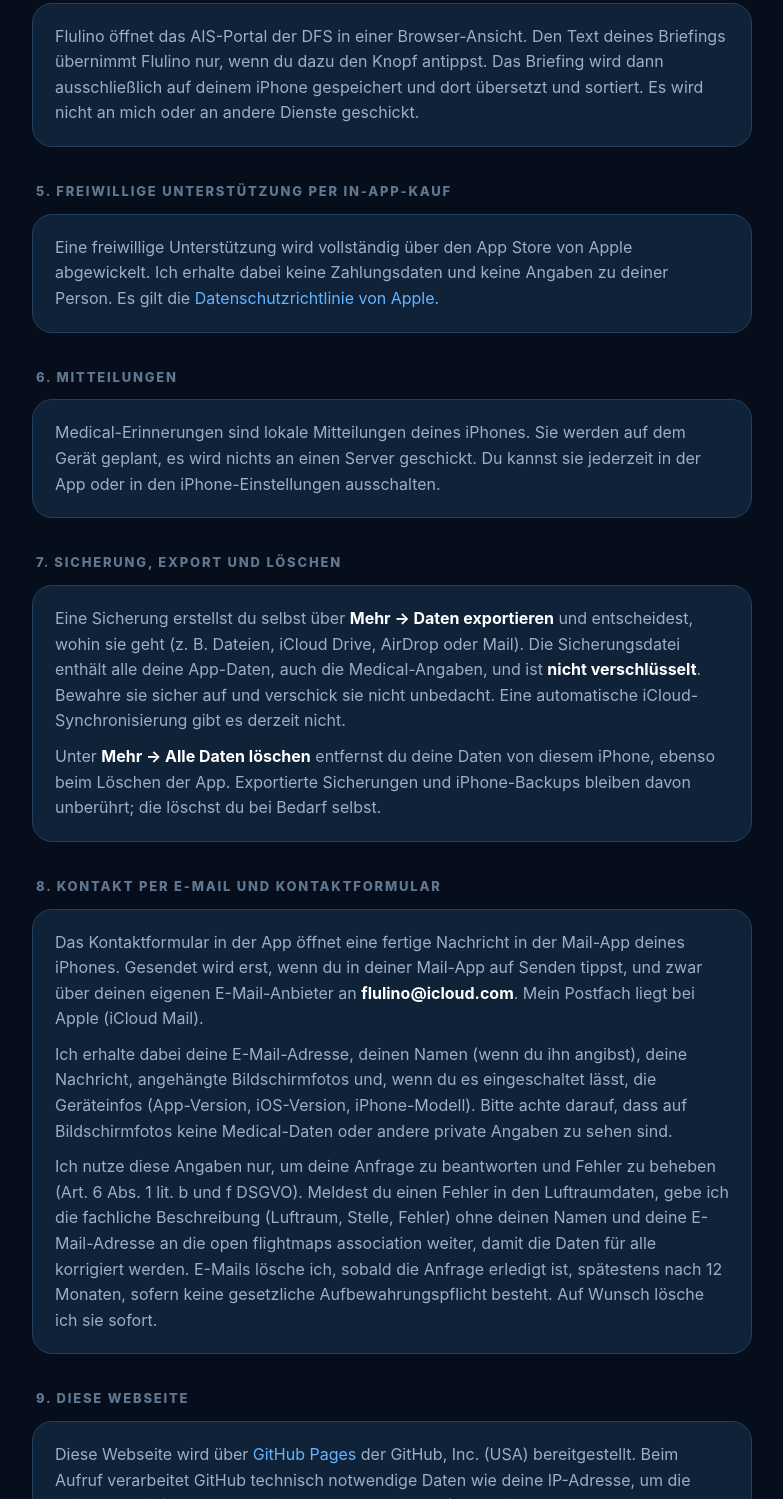
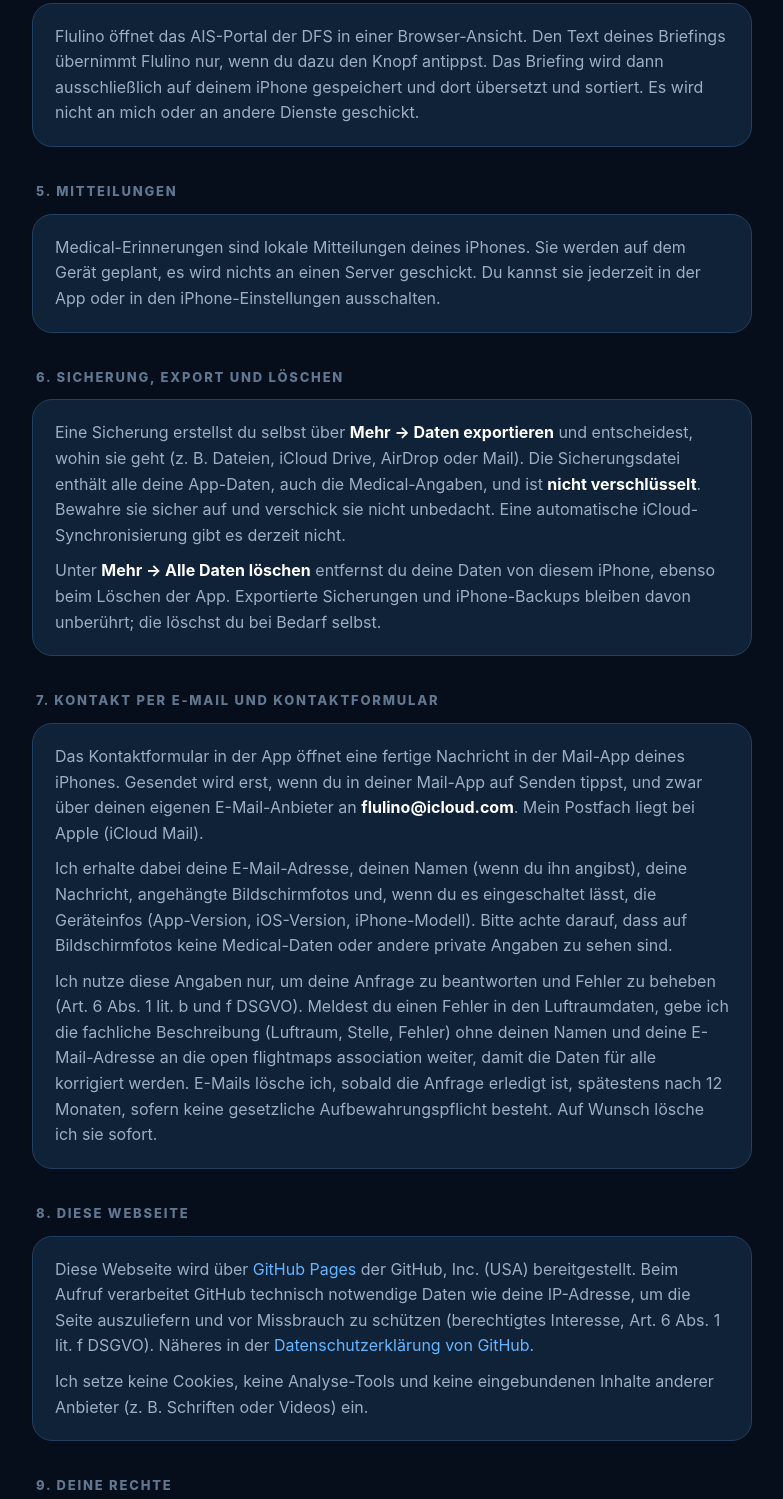
Before and after one commit to Flulino/flulino-web, a plain HTML site: page datenschutz.html in a window 1280 px wide. Shown: the part 2314-3813 px from the top of the page, without its empty margins (248-1031 px from the left). Drawn offline with Linux system fonts and the light colour scheme.

Commit message:
Add files via upload

```diff
--- a/datenschutz.html
+++ b/datenschutz.html
@@ -76,47 +76,42 @@
       <p>Flulino öffnet das AIS-Portal der DFS in einer Browser-Ansicht. Den Text deines Briefings übernimmt Flulino nur, wenn du dazu den Knopf antippst. Das Briefing wird dann ausschließlich auf deinem iPhone gespeichert und dort übersetzt und sortiert. Es wird nicht an mich oder an andere Dienste geschickt.</p>
     </div>
 
-    <h2>5. Freiwillige Unterstützung per In-App-Kauf</h2>
-    <div class="card">
-      <p>Eine freiwillige Unterstützung wird vollständig über den App Store von Apple abgewickelt. Ich erhalte dabei keine Zahlungsdaten und keine Angaben zu deiner Person. Es gilt die <a href="https://www.apple.com/legal/privacy/">Datenschutzrichtlinie von Apple</a>.</p>
-    </div>
-
-    <h2>6. Mitteilungen</h2>
+    <h2>5. Mitteilungen</h2>
     <div class="card">
       <p>Medical-Erinnerungen sind lokale Mitteilungen deines iPhones. Sie werden auf dem Gerät geplant, es wird nichts an einen Server geschickt. Du kannst sie jederzeit in der App oder in den iPhone-Einstellungen ausschalten.</p>
     </div>
 
-    <h2>7. Sicherung, Export und Löschen</h2>
+    <h2>6. Sicherung, Export und Löschen</h2>
     <div class="card">
       <p>Eine Sicherung erstellst du selbst über <b>Mehr → Daten exportieren</b> und entscheidest, wohin sie geht (z. B. Dateien, iCloud Drive, AirDrop oder Mail). Die Sicherungsdatei enthält alle deine App-Daten, auch die Medical-Angaben, und ist <b>nicht verschlüsselt</b>. Bewahre sie sicher auf und verschick sie nicht unbedacht. Eine automatische iCloud-Synchronisierung gibt es derzeit nicht.</p>
       <p>Unter <b>Mehr → Alle Daten löschen</b> entfernst du deine Daten von diesem iPhone, ebenso beim Löschen der App. Exportierte Sicherungen und iPhone-Backups bleiben davon unberührt; die löschst du bei Bedarf selbst.</p>
     </div>
 
-    <h2>8. Kontakt per E-Mail und Kontaktformular</h2>
+    <h2>7. Kontakt per E-Mail und Kontaktformular</h2>
     <div class="card">
       <p>Das Kontaktformular in der App öffnet eine fertige Nachricht in der Mail-App deines iPhones. Gesendet wird erst, wenn du in deiner Mail-App auf Senden tippst, und zwar über deinen eigenen E-Mail-Anbieter an <b>flulino@icloud.com</b>. Mein Postfach liegt bei Apple (iCloud Mail).</p>
       <p>Ich erhalte dabei deine E-Mail-Adresse, deinen Namen (wenn du ihn angibst), deine Nachricht, angehängte Bildschirmfotos und, wenn du es eingeschaltet lässt, die Geräteinfos (App-Version, iOS-Version, iPhone-Modell). Bitte achte darauf, dass auf Bildschirmfotos keine Medical-Daten oder andere private Angaben zu sehen sind.</p>
       <p>Ich nutze diese Angaben nur, um deine Anfrage zu beantworten und Fehler zu beheben (Art. 6 Abs. 1 lit. b und f DSGVO). Meldest du einen Fehler in den Luftraumdaten, gebe ich die fachliche Beschreibung (Luftraum, Stelle, Fehler) ohne deinen Namen und deine E-Mail-Adresse an die open flightmaps association weiter, damit die Daten für alle korrigiert werden. E-Mails lösche ich, sobald die Anfrage erledigt ist, spätestens nach 12 Monaten, sofern keine gesetzliche Aufbewahrungspflicht besteht. Auf Wunsch lösche ich sie sofort.</p>
     </div>
 
-    <h2>9. Diese Webseite</h2>
+    <h2>8. Diese Webseite</h2>
     <div class="card">
       <p>Diese Webseite wird über <a href="https://pages.github.com">GitHub Pages</a> der GitHub, Inc. (USA) bereitgestellt. Beim Aufruf verarbeitet GitHub technisch notwendige Daten wie deine IP-Adresse, um die Seite auszuliefern und vor Missbrauch zu schützen (berechtigtes Interesse, Art. 6 Abs. 1 lit. f DSGVO). Näheres in der <a href="https://docs.github.com/site-policy/privacy-policies/github-general-privacy-statement">Datenschutzerklärung von GitHub</a>.</p>
       <p>Ich setze keine Cookies, keine Analyse-Tools und keine eingebundenen Inhalte anderer Anbieter (z. B. Schriften oder Videos) ein.</p>
     </div>
 
-    <h2>10. Deine Rechte</h2>
+    <h2>9. Deine Rechte</h2>
     <div class="card">
       <p>Du hast das Recht auf Auskunft, Berichtigung, Löschung und Einschränkung der Verarbeitung deiner Daten, auf Datenübertragbarkeit sowie auf Widerspruch gegen Verarbeitungen auf Grundlage berechtigter Interessen (Art. 15 bis 21 DSGVO). Da Flulino keine Nutzerdaten auf eigenen Servern speichert, liegen mir in der Regel nur Daten über dich vor, wenn du mir eine E-Mail geschrieben hast. Für Daten bei den in Punkt 3 genannten Diensten wende dich bitte an den jeweiligen Anbieter.</p>
       <p>Du kannst dich außerdem bei einer Datenschutz-Aufsichtsbehörde beschweren, zum Beispiel bei der Behörde deines Bundeslandes.</p>
     </div>
 
-    <h2>11. Kinder</h2>
+    <h2>10. Kinder</h2>
     <div class="card">
       <p>Flulino richtet sich an Pilotinnen, Piloten und Flugschüler und nicht an Kinder unter 16 Jahren.</p>
     </div>
 
-    <h2>12. Änderungen</h2>
+    <h2>11. Änderungen</h2>
     <div class="card">
       <p>Wenn sich die App ändert, passe ich diese Datenschutzerklärung an. Es gilt die jeweils hier veröffentlichte Fassung.</p>
     </div>
```
Also changed, not shown: index.html (+1 -1 lines).
